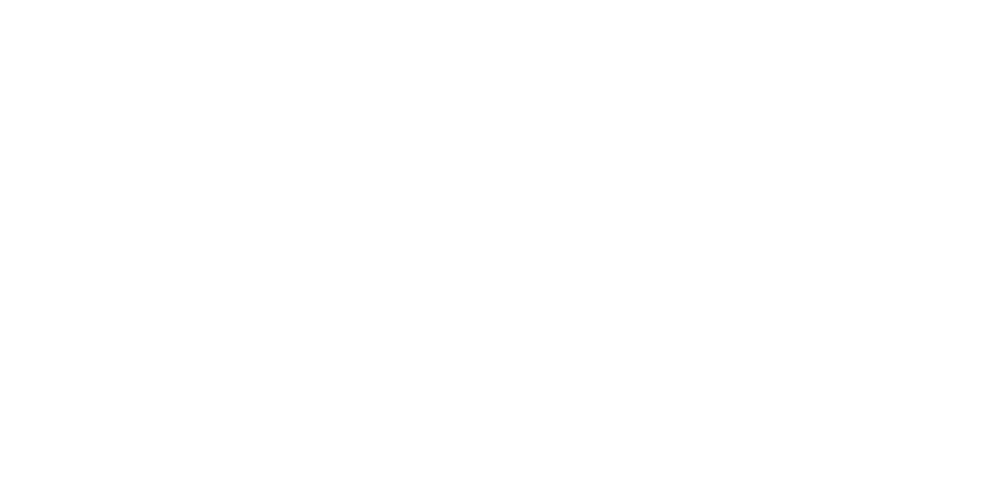
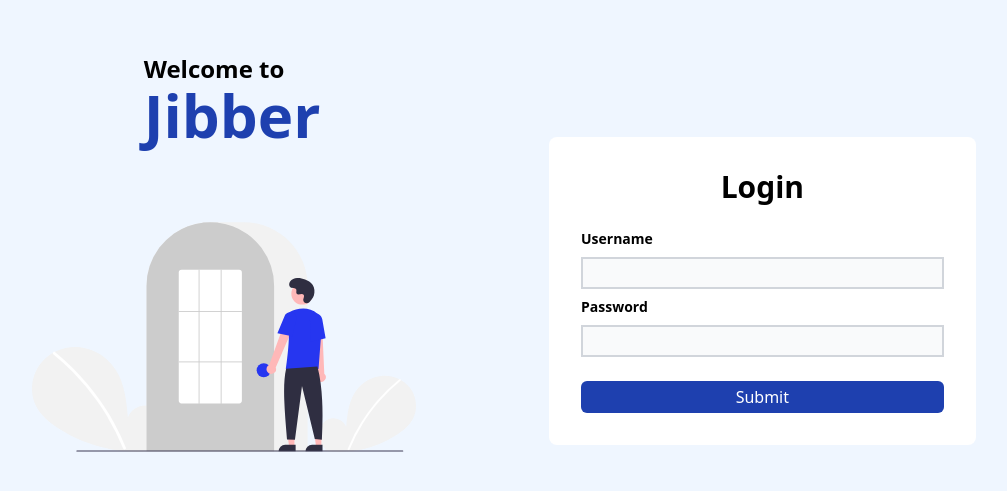
Before and after one commit to Vauldex-Inc/Jibber-Chat-App, a Vue app: page /login in a window 1280 px wide. Before the commit this address had no page. Shown: the part 109-600 px from the top of the page, without its empty margins (147-1154 px from the left). Built offline with nearby package versions, Linux system fonts and the light colour scheme.

Commit message:
added the login page

```diff
--- /dev/null
+++ b/src/components/pages/TheLogin.vue
@@ -0,0 +1,23 @@
+<template>
+	<div class="bg-blue-50 h-screen flex justify-center items-center gap-28 text-center">
+		<section class="w-1/3 flex flex-col justify-center items-center">
+			<header class="w-40">
+				<p class="text-2xl font-bold text-start">Welcome to</p>
+				<h1 class="text-6xl font-bold text-end text-blue-800">Jibber</h1>
+			</header>
+			<div>
+				<img class="w-96 h-96" src="@/assets/images/login-welcome.svg" />
+			</div>
+		</section>
+		<section class="bg-white w-1/3 p-8 rounded-lg">
+			<form @submit.prevent class="flex flex-col gap-2">
+				<h2 class="font-bold text-3xl mb-4">Login</h2>
+				<label for="username" class="text-start text-sm font-bold">Username</label>
+				<input type="text" id="username" class="bg-gray-50 p-0.5 rounded-dm border-2 outline-none border-gray-300 focus:border-blue-400 hover:border-blue-400" />
+				<label for="password" class="text-start text-sm font-bold">Password</label>
+				<input type="password" id="password" class="bg-gray-50 p-0.5 rounded-dm border-2 outline-none border-gray-300 focus:border-blue-400 hover:border-blue-400"/>
+				<button type="submit" class="bg-blue-800 text-md p-1 text-white rounded-md mt-4">Submit</button>
+			</form>
+		</section>
+	</div>
+</template>
--- a/src/router/index.ts
+++ b/src/router/index.ts
@@ -1,5 +1,6 @@
 import { createRouter, createWebHistory } from 'vue-router'
 import index from '@/components/pages/index.vue'
+import TheLogin from '@/components/pages/TheLogin.vue'
 
 const router = createRouter({
   history: createWebHistory(import.meta.env.BASE_URL),
@@ -8,6 +9,11 @@
       path: '/',
       name: 'home',
       component: index
+    },
+    {
+      path: '/login',
+      name: 'login',
+      component: TheLogin
     }
   ]
 })
```
Also changed, not shown: public/undraw_login_re_4vu2.svg (deleted).
